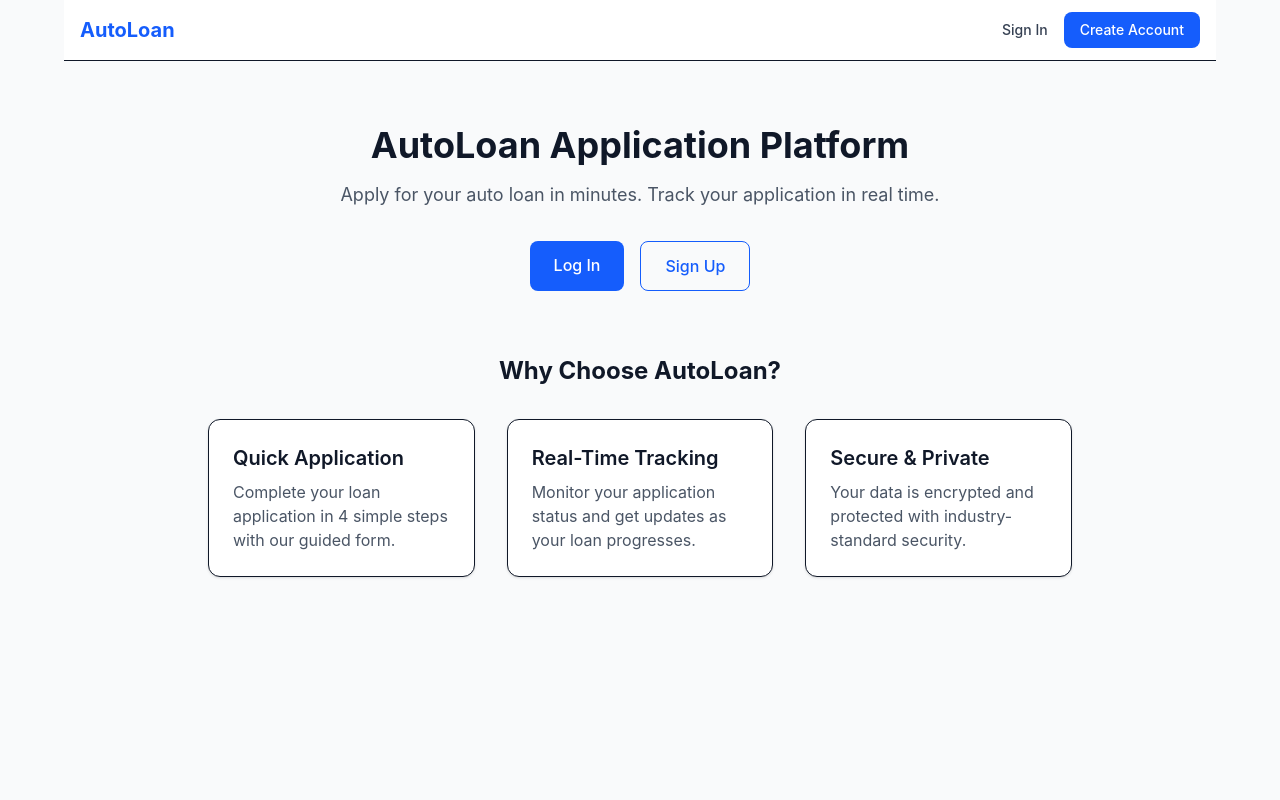
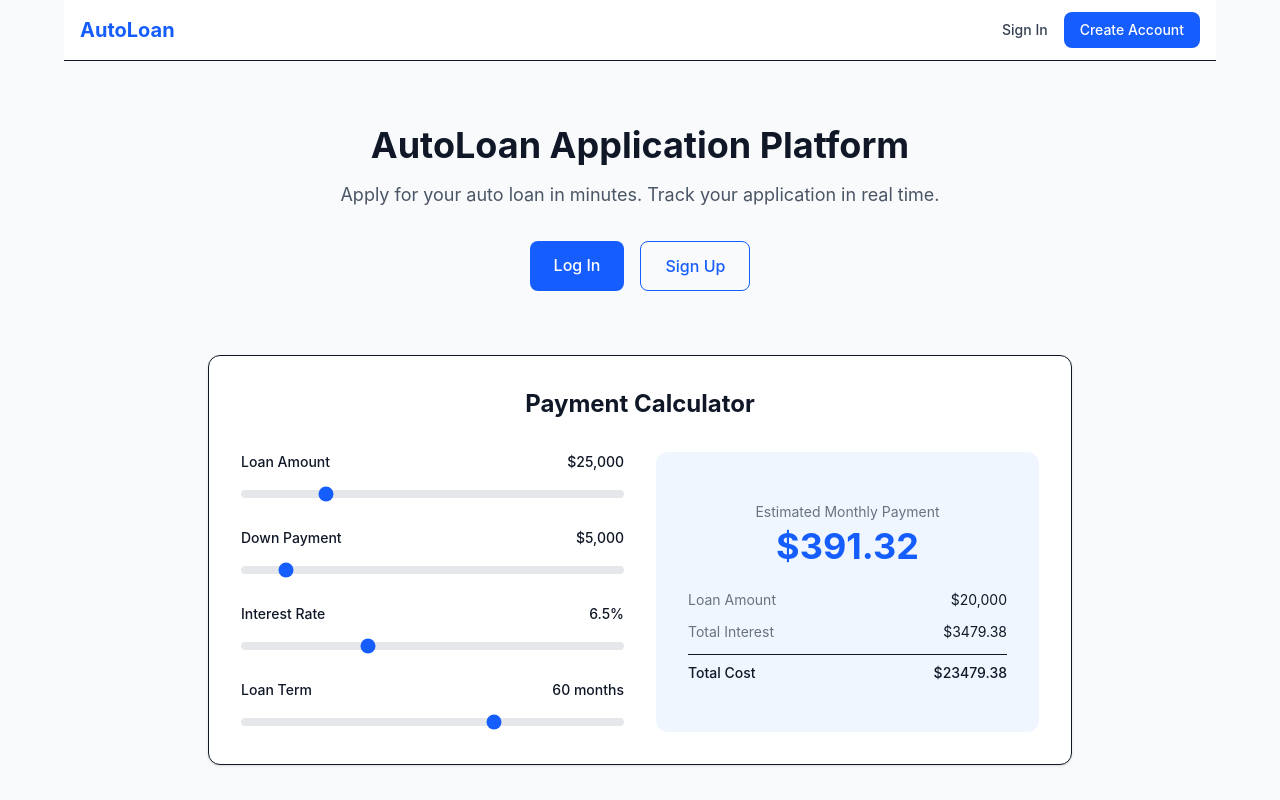
Before and after one commit to ltphongssvn/autoloanNextjsNestJS, a Next.js app in the folder apps/frontend/: page / in a window 1280 px wide. Shown: the top 800 px of the page. Built offline with nearby package versions, Linux system fonts and the light colour scheme; no server answers.

Commit message:
feat(S1-45): add payment calculator with sliders to landing page

```diff
--- a/apps/frontend/src/app/page.tsx
+++ b/apps/frontend/src/app/page.tsx
@@ -1,5 +1,5 @@
-// apps/frontend/src/app/page.tsx
 import Link from 'next/link';
+import PaymentCalculator from '../components/PaymentCalculator';
 
 export default function HomePage() {
   return (
@@ -12,6 +12,7 @@ export default function HomePage() {
           <Link href="/signup" data-testid="cta-signup" className="px-6 py-3 border border-blue-600 text-blue-600 rounded-lg font-medium hover:bg-blue-50 transition">Sign Up</Link>
         </div>
       </section>
+      <PaymentCalculator />
       <section data-testid="features">
         <h2 className="text-2xl font-bold text-center mb-8">Why Choose AutoLoan?</h2>
         <div className="grid grid-cols-1 md:grid-cols-3 gap-8">
--- /dev/null
+++ b/apps/frontend/src/components/PaymentCalculator.tsx
@@ -0,0 +1,74 @@
+'use client';
+import { useState, useCallback } from 'react';
+
+export default function PaymentCalculator() {
+  const [loanAmount, setLoanAmount] = useState(25000);
+  const [downPayment, setDownPayment] = useState(5000);
+  const [interestRate, setInterestRate] = useState(6.5);
+  const [loanTerm, setLoanTerm] = useState(60);
+
+  const calculateMonthlyPayment = useCallback(() => {
+    const principal = loanAmount - downPayment;
+    if (principal <= 0) return 0;
+    const monthlyRate = interestRate / 100 / 12;
+    if (monthlyRate === 0) return principal / loanTerm;
+    return (principal * monthlyRate * Math.pow(1 + monthlyRate, loanTerm)) / (Math.pow(1 + monthlyRate, loanTerm) - 1);
+  }, [loanAmount, downPayment, interestRate, loanTerm]);
+
+  const monthly = calculateMonthlyPayment();
+  const totalCost = monthly * loanTerm;
+  const totalInterest = totalCost - (loanAmount - downPayment);
+
+  return (
+    <section data-testid="payment-calculator" className="mb-16 p-8 bg-white rounded-xl shadow-sm border">
+      <h2 className="text-2xl font-bold text-center mb-8">Payment Calculator</h2>
+      <div className="grid grid-cols-1 md:grid-cols-2 gap-8">
+        <div className="space-y-6">
+          <div>
+            <label htmlFor="loan-amount" className="flex justify-between text-sm font-medium mb-2">
+              <span>Loan Amount</span><span data-testid="loan-amount-value">${loanAmount.toLocaleString()}</span>
+            </label>
+            <input id="loan-amount" data-testid="loan-amount-slider" type="range" min="5000" max="100000" step="1000"
+              value={loanAmount} onChange={(e) => setLoanAmount(Number(e.target.value))}
+              className="w-full h-2 bg-gray-200 rounded-lg appearance-none cursor-pointer accent-blue-600" />
+          </div>
+          <div>
+            <label htmlFor="down-payment" className="flex justify-between text-sm font-medium mb-2">
+              <span>Down Payment</span><span data-testid="down-payment-value">${downPayment.toLocaleString()}</span>
+            </label>
+            <input id="down-payment" data-testid="down-payment-slider" type="range" min="0" max="50000" step="500"
+              value={downPayment} onChange={(e) => setDownPayment(Number(e.target.value))}
+              className="w-full h-2 bg-gray-200 rounded-lg appearance-none cursor-pointer accent-blue-600" />
+          </div>
+          <div>
+            <label htmlFor="interest-rate" className="flex justify-between text-sm font-medium mb-2">
+              <span>Interest Rate</span><span data-testid="interest-rate-value">{interestRate.toFixed(1)}%</span>
+            </label>
+            <input id="interest-rate" data-testid="interest-rate-slider" type="range" min="0" max="20" step="0.1"
+              value={interestRate} onChange={(e) => setInterestRate(Number(e.target.value))}
+              className="w-full h-2 bg-gray-200 rounded-lg appearance-none cursor-pointer accent-blue-600" />
+          </div>
+          <div>
+            <label htmlFor="loan-term" className="flex justify-between text-sm font-medium mb-2">
+              <span>Loan Term</span><span data-testid="loan-term-value">{loanTerm} months</span>
+            </label>
+            <input id="loan-term" data-testid="loan-term-slider" type="range" min="12" max="84" step="12"
+              value={loanTerm} onChange={(e) => setLoanTerm(Number(e.target.value))}
+              className="w-full h-2 bg-gray-200 rounded-lg appearance-none cursor-pointer accent-blue-600" />
+          </div>
+        </div>
+        <div className="flex flex-col justify-center items-center bg-blue-50 rounded-xl p-8">
+          <p className="text-sm text-gray-500 mb-1">Estimated Monthly Payment</p>
+          <p data-testid="monthly-payment" className="text-4xl font-bold text-blue-600 mb-6">
+            ${monthly.toFixed(2)}
+          </p>
+          <div className="w-full space-y-3 text-sm">
+            <div className="flex justify-between"><span className="text-gray-500">Loan Amount</span><span data-testid="summary-principal">${(loanAmount - downPayment).toLocaleString()}</span></div>
+            <div className="flex justify-between"><span className="text-gray-500">Total Interest</span><span data-testid="summary-interest">${totalInterest > 0 ? totalInterest.toFixed(2) : '0.00'}</span></div>
+            <div className="flex justify-between border-t pt-2"><span className="font-medium">Total Cost</span><span data-testid="summary-total" className="font-medium">${totalCost > 0 ? totalCost.toFixed(2) : '0.00'}</span></div>
+          </div>
+        </div>
+      </div>
+    </section>
+  );
+}
```
Also changed, not shown: 1 other file (tests, documents, lock files or other folders).
